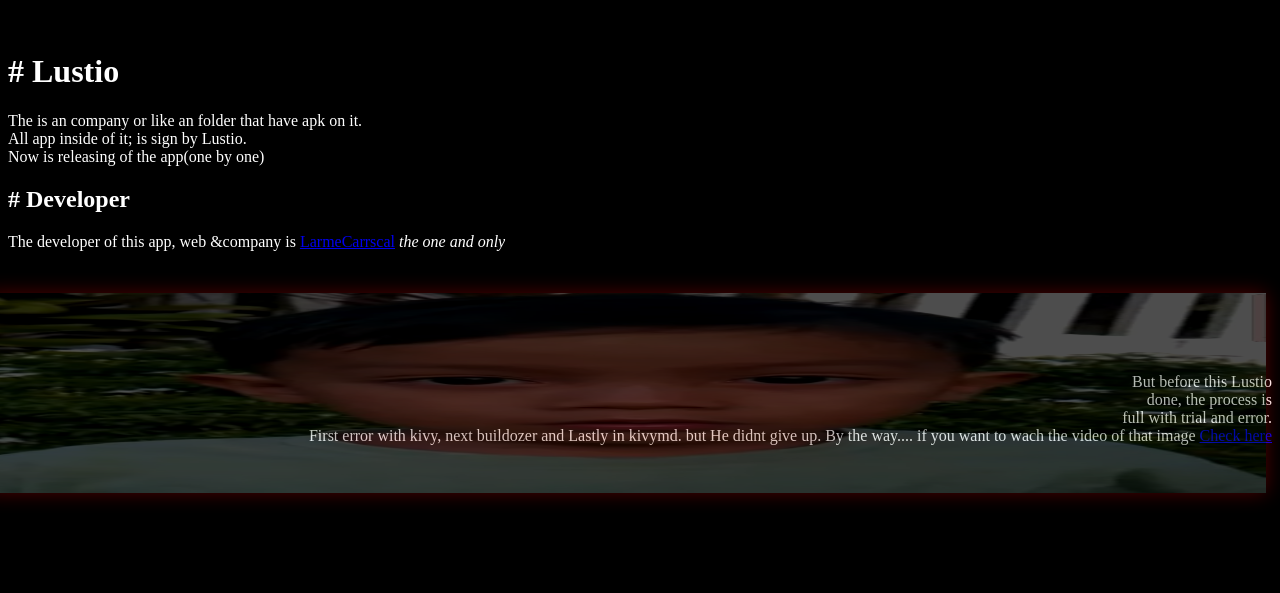
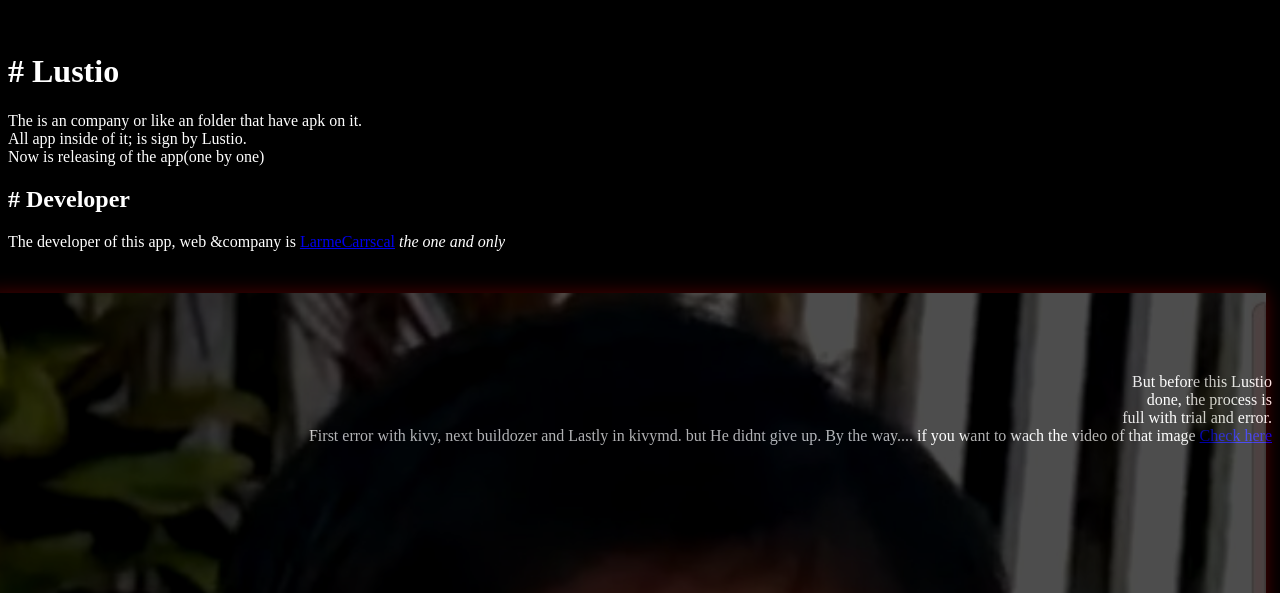
Before and after one commit to LarmeCarra/LustioAbout, a plain HTML site: page index.html in a window 1280 px wide. Shown: the part 907-1500 px from the top of the page. Drawn offline with Linux system fonts and the light colour scheme.

Commit message:
Update style.css

```diff
--- a/style.css
+++ b/style.css
@@ -65,8 +65,8 @@ div.example {
     opacity: 30%;
     position: absolute;
     left: 50px;
-    top: 300px%;
-    height: 200px;
+    top: 700px%;
+    height:auto;
 
 
 
```
